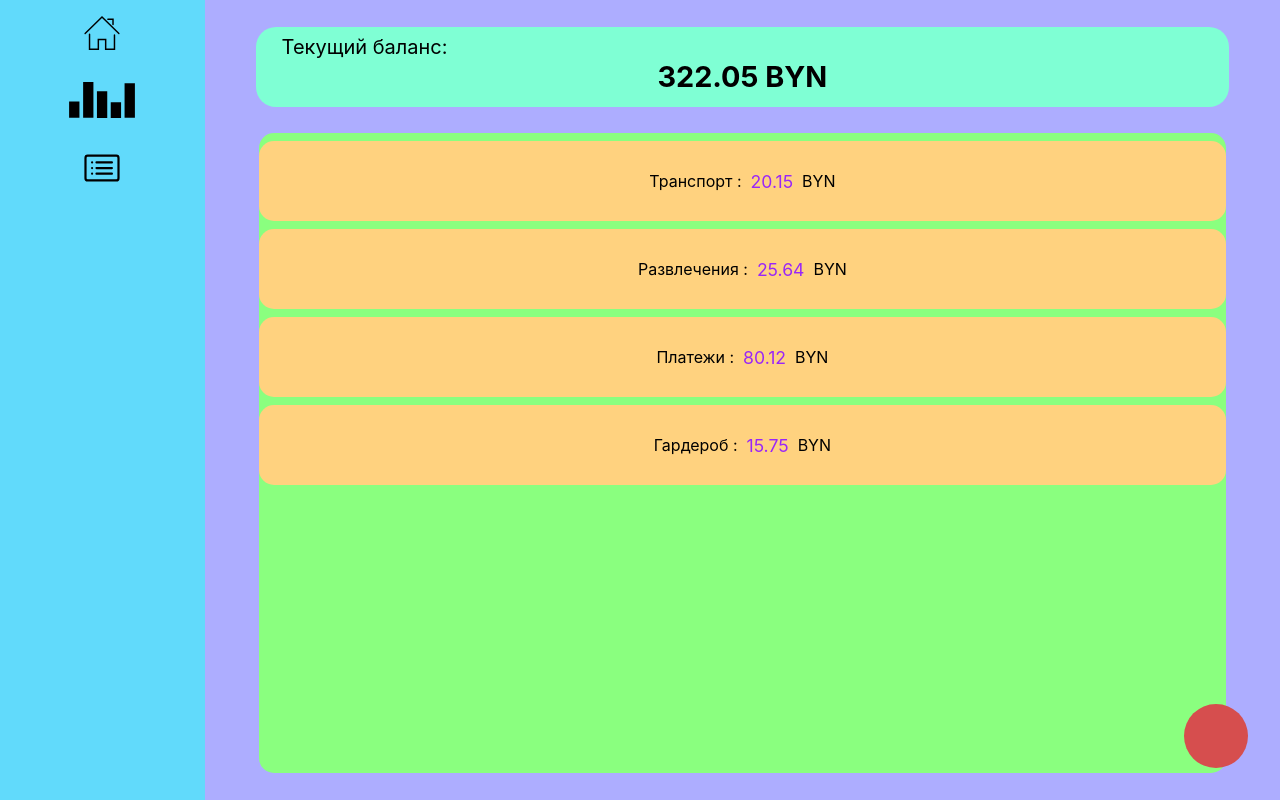
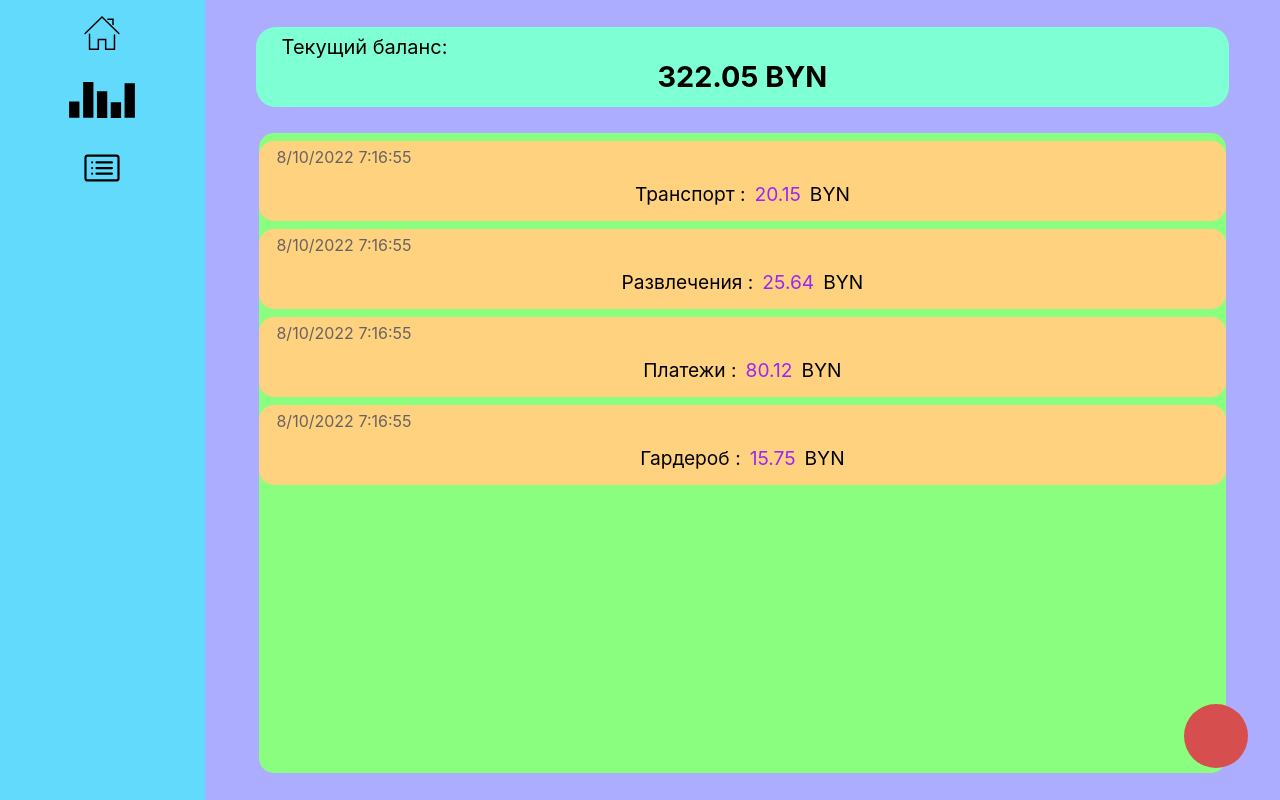
Before and after one commit to CatchOnGenjutsu/money-accounting, a React (Create React App) app: page / in a window 1280 px wide. Built offline with nearby package versions, Linux system fonts and the light colour scheme.

Commit message:
added date time to history block

```diff
--- a/src/App.css
+++ b/src/App.css
@@ -84,19 +84,32 @@
 .spending-element-main {
   font-size: 2vh;
   display: flex;
+  flex-direction: column;
   align-items: center;
-  justify-content: center;
+  justify-content: stretch;
   width: 100%;
   min-height: 10vh;
   background-color: rgb(255, 210, 127);
   border-radius: 15px;
   margin: 1vh 0 1vh 0;
 }
+.spend-text-content {
+  font-size: 2.4vh;
+  flex-grow: 1;
+  display: flex;
+  justify-content: center;
+  align-items: center;
+}
 .spend-value {
   display: inline-block;
-  font-size: 2.2vh;
   color: rgb(154, 38, 248);
   padding: 0 0.7vw;
+}
+.date-time {
+  color: rgb(104, 98, 98);
+  padding: 0.7vh 0 0 1.4vw;
+  align-self: flex-start;
+  flex-grow: 0;
 }
 
 .add-spend-button {
--- a/src/components/MainPage.js
+++ b/src/components/MainPage.js
@@ -38,17 +38,18 @@ function MainPage() {
         </div>
         <div className="spending-history-main">
           {spendingHistoryStorage.map((item) => (
-            <div
-              key={item[2]}
-              className={
-                spendingHistoryStorage[3]
-                  ? "spending-element-main"
-                  : "spending-element-main colored"
-              }
-            >
-              {item[0]} :{" "}
-              <span className="spend-value">{Number(item[1]).toFixed(2)}</span>{" "}
-              BYN
+            <div key={item[2]} className="spending-element-main">
+              <div className="date-time">
+                {item[3].toLocaleDateString()}{" "}
+                {item[3].toLocaleTimeString().slice(0, -3)}
+              </div>
+              <div className="spend-text-content">
+                {item[0]} :{" "}
+                <span className="spend-value">
+                  {Number(item[1]).toFixed(2)}
+                </span>{" "}
+                BYN
+              </div>
             </div>
           ))}
         </div>
--- a/src/components/MainPageModal.js
+++ b/src/components/MainPageModal.js
@@ -38,9 +38,9 @@ function MainPageModal({ hidden, closeModal }) {
         spendingName,
         Number(decrementValue).toFixed(2),
         uniqid(),
+        new Date(),
       ];
       dispatch(addNewExpenditure(newSpend));
-      console.log(newSpend);
       setSpendingName("");
       setDecrementValue("");
       closeModal();
--- a/src/redux/addReducer.js
+++ b/src/redux/addReducer.js
@@ -4,10 +4,10 @@ import uniqid from "uniqid";
 const initialState = {
   count: 322.05,
   spendingHistoryStorage: [
-    ["Транспорт", 20.15, uniqid()],
-    ["Развлечения", 25.64, uniqid()],
-    ["Платежи", 80.12, uniqid()],
-    ["Гардероб", 15.75, uniqid()],
+    ["Транспорт", 20.15, uniqid(), new Date()],
+    ["Развлечения", 25.64, uniqid(), new Date()],
+    ["Платежи", 80.12, uniqid(), new Date()],
+    ["Гардероб", 15.75, uniqid(), new Date()],
   ],
 };
 
```
